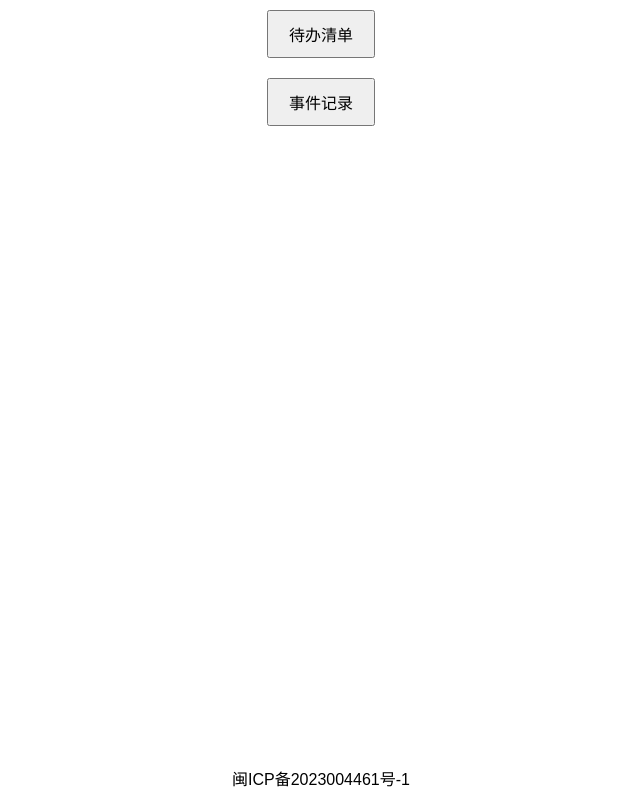
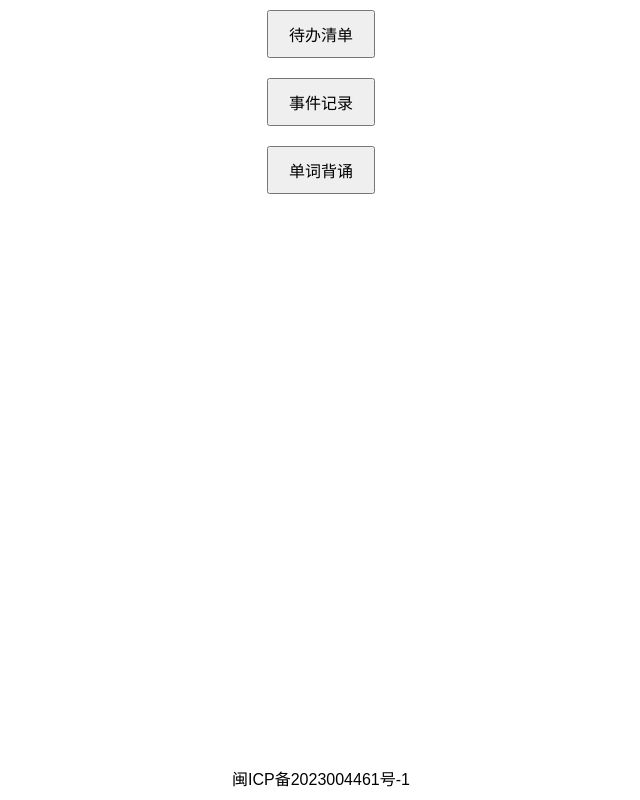
Before and after one commit to 1120026847/MyWeb, a plain HTML site: page index.html in a window 1280 px wide. Shown: the whole page, without its empty margins (319-959 px from the left). Drawn offline with Linux system fonts and the light colour scheme.

Commit message:
Update index.html

```diff
--- a/index.html
+++ b/index.html
@@ -42,6 +42,7 @@
     <div class="button-container">
         <button onclick="location.href='https://www.molijun.com/todolist'">待办清单</button>
         <button onclick="location.href='https://www.molijun.com/EventRecord'">事件记录</button>
+        <button onclick="location.href='https://www.molijun.com/EventRecord'">单词背诵</button>
     </div>
     <div id="test-link">
         <a href="https://beian.miit.gov.cn/" target="_blank">闽ICP备2023004461号-1</a>
```
